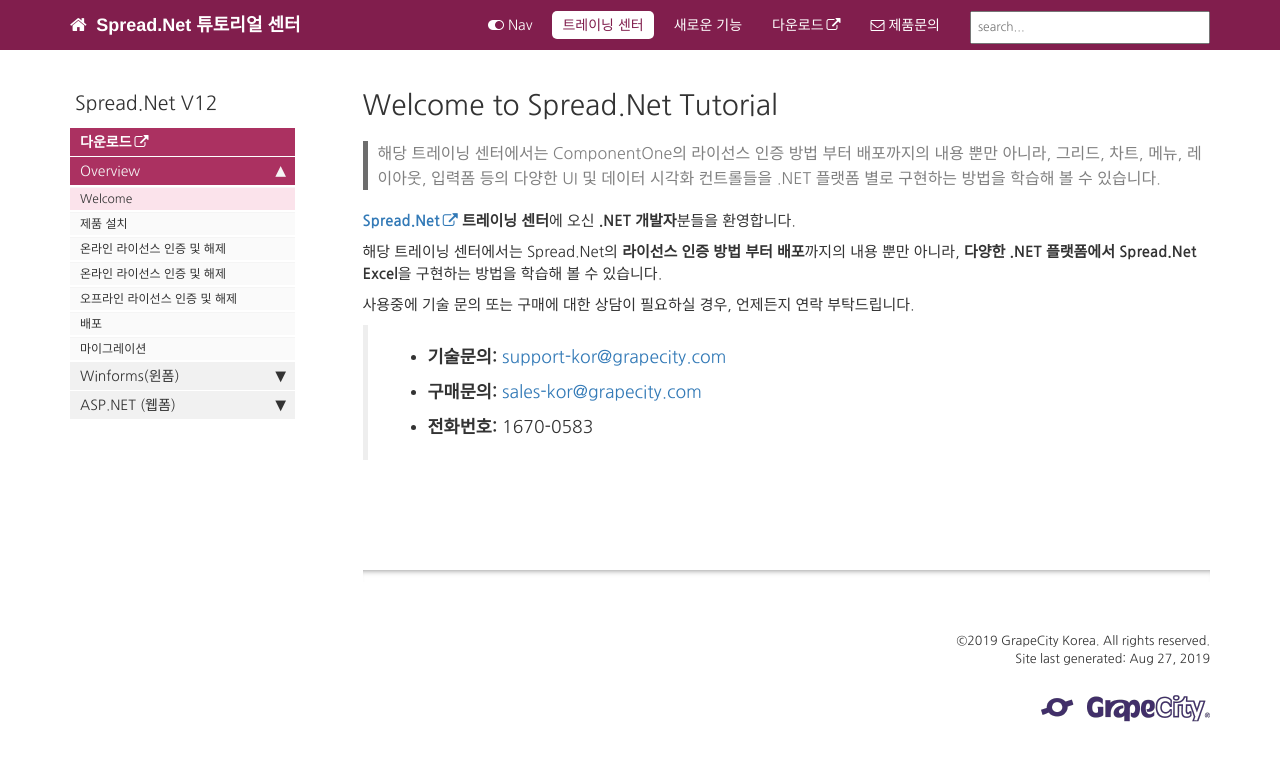
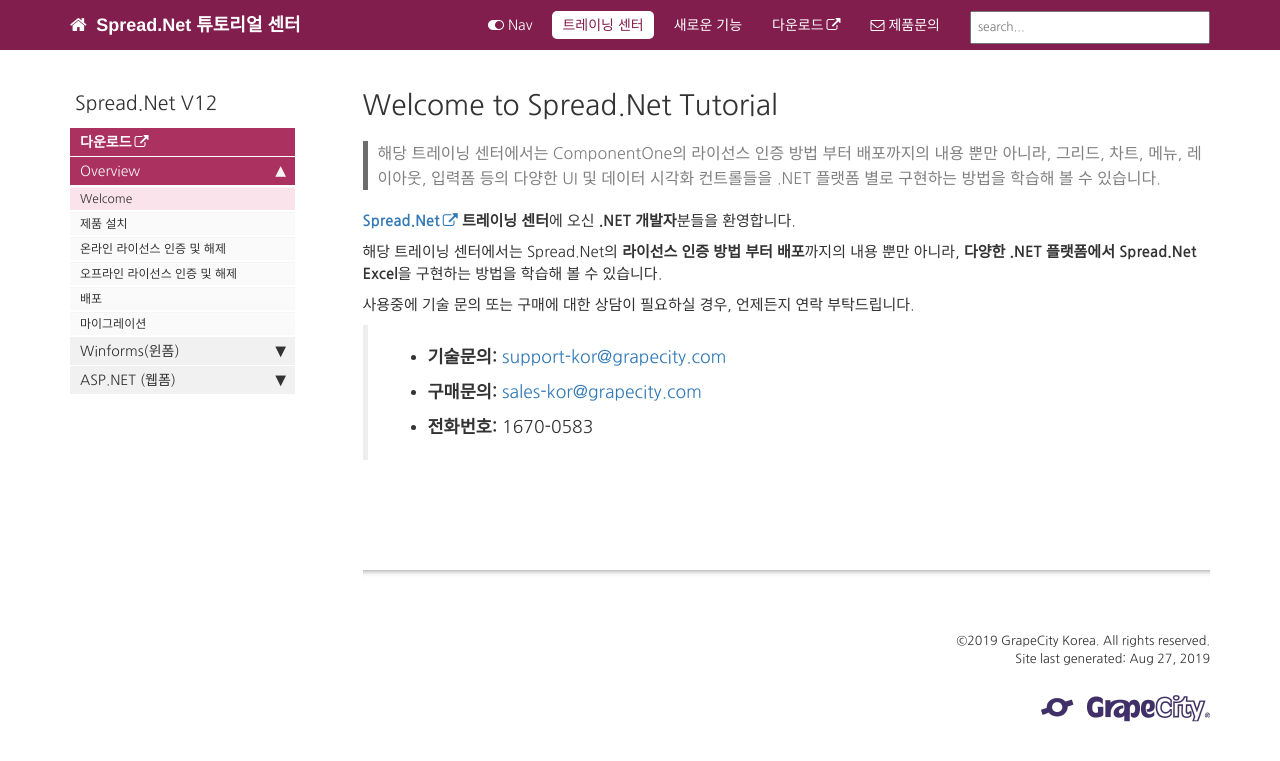
Before and after one commit to grapecity-korea/SP.NETraining.github.io, a Jekyll site: the page built from index.md, in a window 1280 px wide. Shown: the top 761 px of the page. Built offline with Jekyll 4.4.1, drawn with Linux system fonts in a browser that asks for light colours; comment, search, counter and statistics services are not loaded.

Commit message:
Update mydoc_sidebar.yml

```diff
--- a/_data/sidebars/mydoc_sidebar.yml
+++ b/_data/sidebars/mydoc_sidebar.yml
@@ -34,10 +34,6 @@ entries:
             url: /license_online.html
             output: web, pdf
 
-          - title: 온라인 라이선스 인증 및 해제
-            url: /license_online.html
-            output: web, pdf
-
           - title: 오프라인 라이선스 인증 및 해제
             url: /license_offline.html
             output: web, pdf
```
